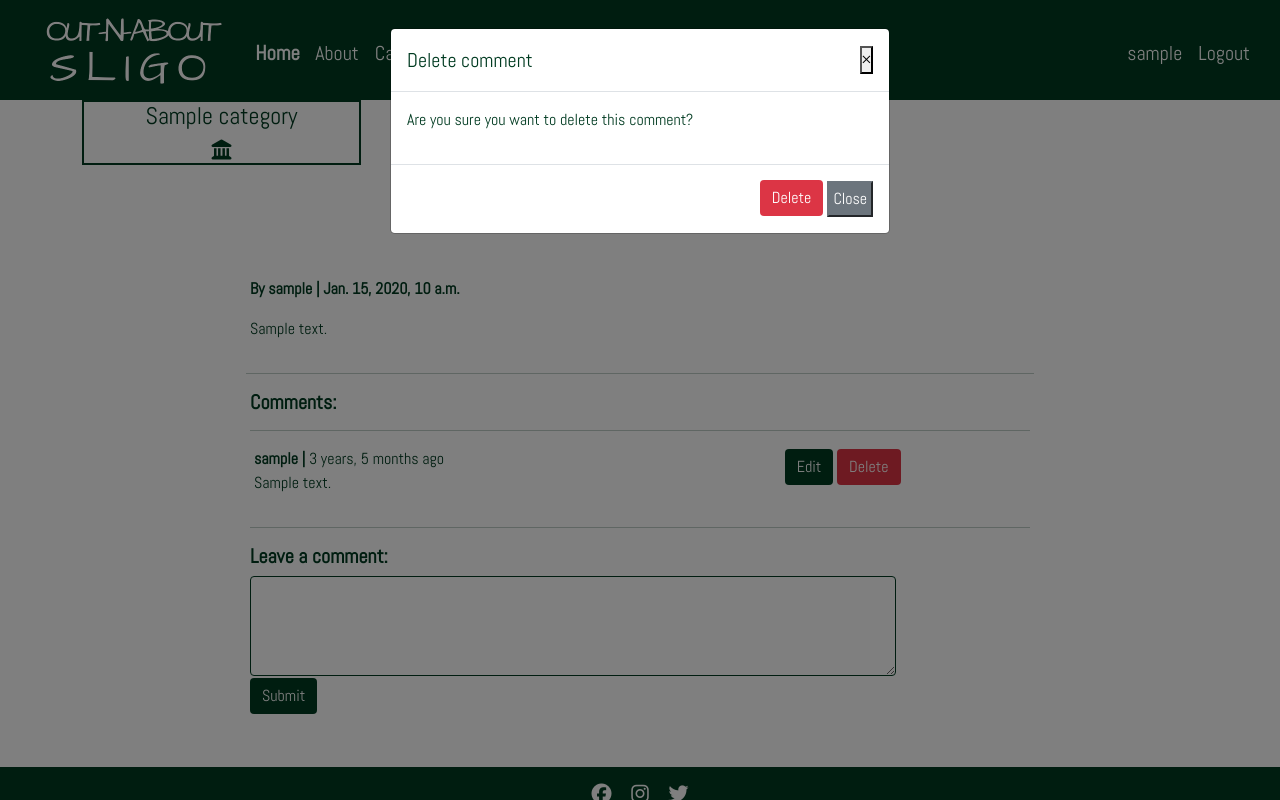
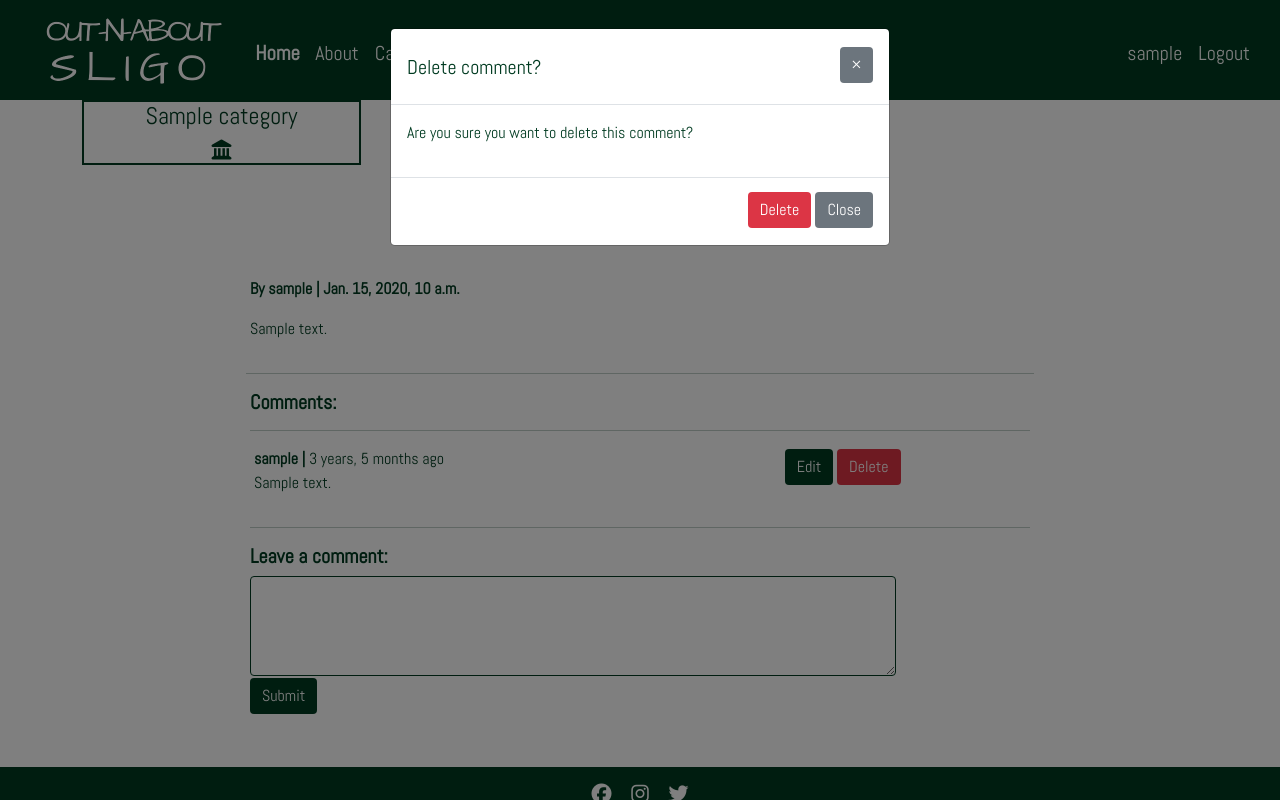
Before and after one commit to noemichis/out-n-about, a Django app: a page that uses templates/post_detail.html in a window 1280 px wide, after a click on "Delete". Run offline with Django 3.2, Linux system fonts and the light colour scheme; a user stored in the database is signed in; tables that the repository leaves empty hold one stand-in row (values such as "Sample post"); some libraries are stand-ins or nearby versions.

Commit message:
Update modal buttons Boostrap properties

```diff
--- a/templates/post_detail.html
+++ b/templates/post_detail.html
@@ -51,8 +51,9 @@
                         <div class="modal-dialog" role="document">
                             <div class="modal-content">
                                 <div class="modal-header">
-                                    <h5 class="modal-title">Delete comment</h5>
-                                    <button type="button" class="close" data-bs-dismiss="modal" aria-label="Close">
+                                    <h5 class="modal-title">Delete comment?</h5>
+                                    <button type="button" class="btn btn-secondary close" data-bs-dismiss="modal"
+                                        aria-label="Close">
                                         <span aria-hidden="true">&times;</span>
                                     </button>
                                 </div>
@@ -62,7 +63,7 @@
                                 <div class="modal-footer">
                                     <a href="{% url 'comment_delete' comment.id %}" class="btn btn-danger"
                                         aria-label="Delete Comment">Delete</a>
-                                    <button type="button" class="btn-secondary p-1"
+                                    <button type="button" class="btn btn-secondary mx-1"
                                         data-bs-dismiss="modal">Close</button>
                                 </div>
                             </div>
```
